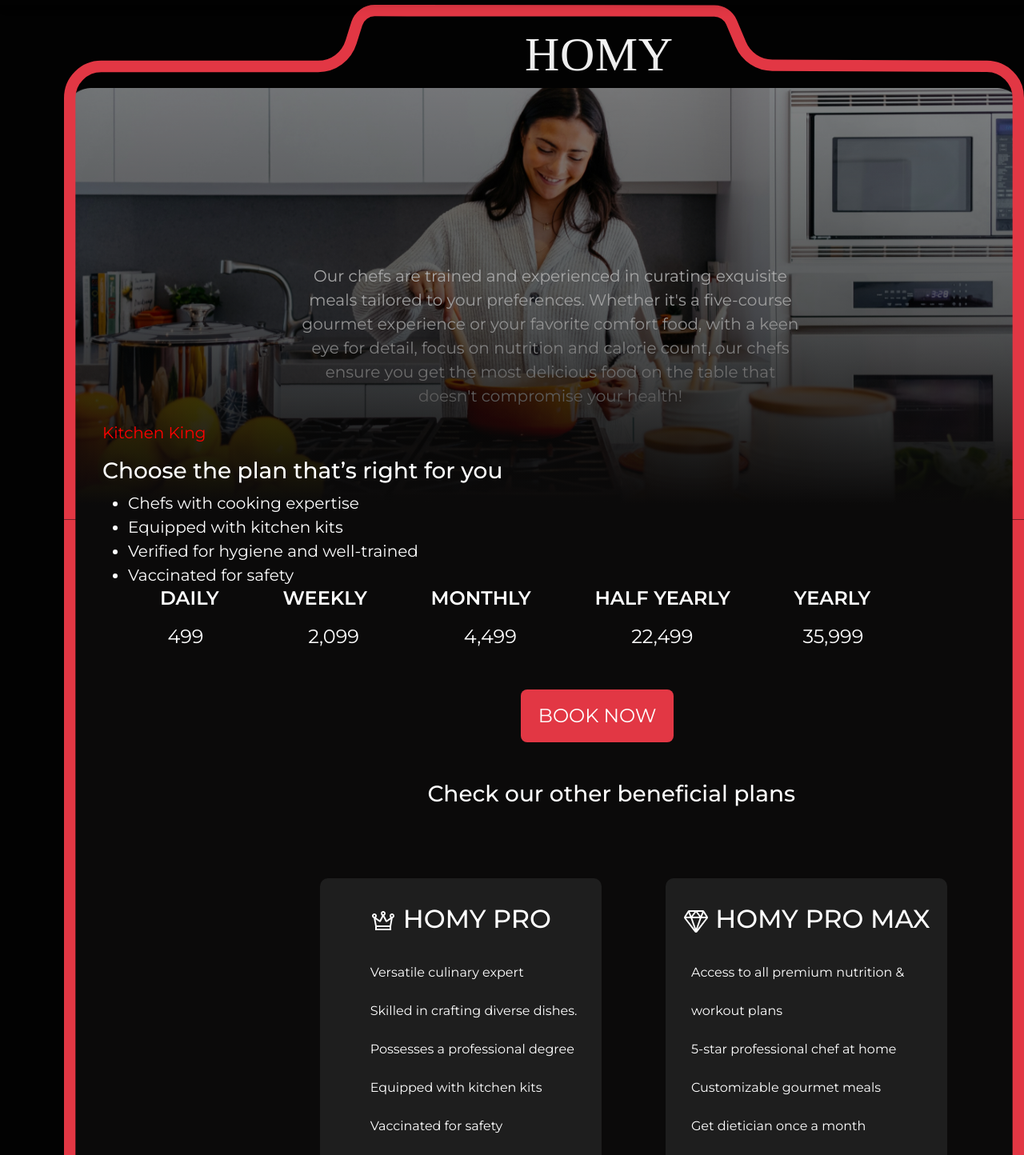
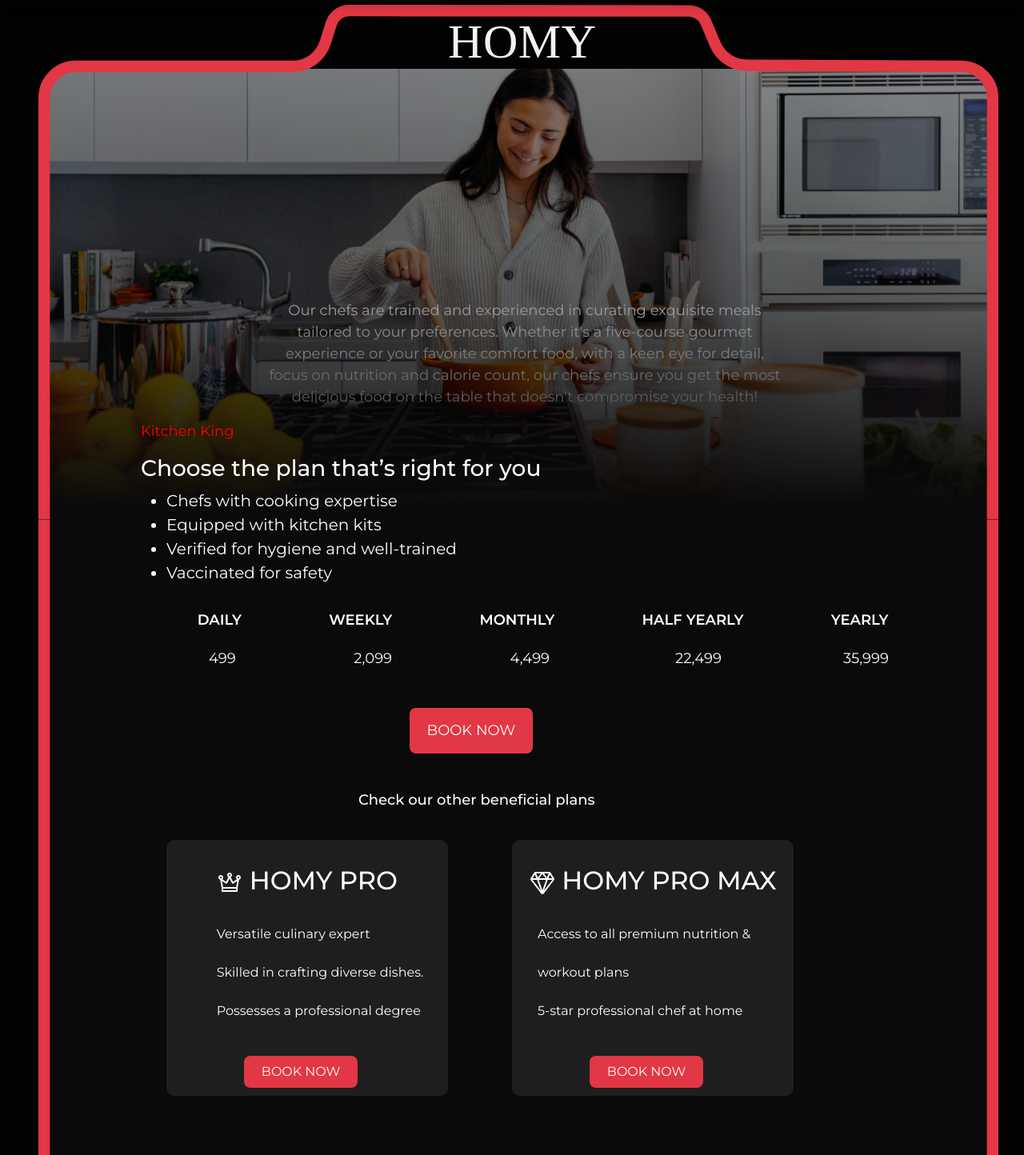
Before and after one commit to vanshika8750/The-Homy, a React (Vite) app: page /homy in a window 1280 px wide. Shown: the part 66-1510 px from the top of the page at 80% size. Built offline with nearby package versions, Linux system fonts and the light colour scheme.

Commit message:
changes made

```diff
--- a/src/Components/Banner/Banner.css
+++ b/src/Components/Banner/Banner.css
@@ -57,11 +57,14 @@ flex-shrink: 0;
 .connect-button .connect-btn:hover {
 	color: #020202;
 }
+.banner-title{
+    margin-right: 1rem;
+}
 .banner-title p{
     color: #FFF;
-text-align: right;
+text-align: center;
 font-family: Montserrat;
-font-size: 2rem;
+font-size: 1.5rem;
 font-style: normal;
 font-weight: 600;
 line-height: normal;
--- a/src/Pages/Dustguard/Dustguard.css
+++ b/src/Pages/Dustguard/Dustguard.css
@@ -254,3 +254,85 @@ text-align: center;
 		margin-top: 0 !important;
 	}
 }
+
+@media (max-width: 1280px) {
+	.DustGuard-top{
+		margin-left: 2rem;
+
+	}
+	.DustGuard-top img{
+		margin-left: 1.5rem;
+		width: 91%;
+
+	}
+
+	.DustGuard-bottom{
+		margin-left: 2rem;
+
+	}
+	.DustGuard-bottom img{
+		margin-left: 1.5rem;
+		width: 91%;
+
+	}
+
+	.DustGuard {
+		margin-left: -2rem;
+	}
+	.DustGuard-Heading {
+		margin-top: -1rem;
+
+		margin-left: 26.5em;
+	}
+	.DustGuard-content {
+		margin-left: 18rem;
+	}
+	.DustGuard-content p {
+		font-size: 18px;
+	}
+	.DustGuardimg img {
+		width: 96%;
+		margin-top: -1.5rem;
+		display: block;
+		margin-left: 1.5rem;
+	}
+	.DustGuard-features {
+		left: -10rem;
+	}
+	.DustGuard-price {
+		/* top: 95rem; */
+		margin-top: 2rem;
+		font-size: 18px;
+		left: 7rem;
+	}
+	.book-now-btn {
+		margin-left: 22rem !important;
+	}
+	.checkout-plans {
+		font-size: 18px;
+		margin-left: 18rem !important;
+	}
+	.DustGuard-cards {
+		top: 73rem;
+		left: 5rem;
+	}
+	.DustGuard-card {
+		height: 20rem;
+		margin-top: -5rem;
+	}
+	.middle {
+		display: none;
+	}
+	.book-btn {
+		margin-top: 1rem !important;
+		height: 2.5rem;
+		left: 0rem;
+	}
+	.Kitchen-button {
+		font-family: Montserrat;
+		position: absolute;
+		bottom: 3rem;
+		left: 35rem;
+		z-index: 1;
+	}
+}
--- a/src/Pages/Dustguard/Dustguard.jsx
+++ b/src/Pages/Dustguard/Dustguard.jsx
@@ -70,7 +70,7 @@ const DustGuard = () => {
 							<li>Lorem ipsum dolor sit amet.</li>
 							<li>Lorem ipsum dolor sit amet.</li>
 							<li>Lorem ipsum dolor sit amet.</li>
-							<li>Lorem ipsum dolor sit amet.</li>
+							<li className="middle">Lorem ipsum dolor sit amet.</li>
 						</ul>
 						<div className="connect-button book-btn">BOOK NOW</div>
 					</div>
@@ -82,8 +82,8 @@ const DustGuard = () => {
 						<ul>
 							<li>Lorem ipsum dolor sit amet.</li>
 							<li>Lorem ipsum dolor sit amet.</li>
-							<li>Lorem ipsum dolor sit amet.</li>
-							<li>Lorem ipsum dolor sit amet.</li>
+							<li >Lorem ipsum dolor sit amet.</li>
+							<li  className="middle">Lorem ipsum dolor sit amet.</li>
 						</ul>
 						<div className="connect-button book-btn">BOOK NOW</div>
 					</div>
@@ -95,8 +95,8 @@ const DustGuard = () => {
 						<ul>
 							<li>Lorem ipsum dolor sit amet.</li>
 							<li>Lorem ipsum dolor sit amet.</li>
-							<li>Lorem ipsum dolor sit amet.</li>
-							<li>Lorem ipsum dolor sit amet.</li>
+							<li className="middle">Lorem ipsum dolor sit amet.</li>
+							<li >Lorem ipsum dolor sit amet.</li>
 						</ul>
 						<div className="connect-button book-btn">BOOK NOW</div>
 					</div>
--- a/src/Pages/Homy/Homy.css
+++ b/src/Pages/Homy/Homy.css
@@ -305,3 +305,58 @@
 		margin-left: -2rem !important;
 	}
 }
+@media (max-width: 1280px) {
+	.KitchenKing-homy {
+
+		margin-left: -2rem;
+	}
+	.KitchenKing-homy-Heading {
+		margin-top: -1rem;
+
+		margin-left: 32rem;
+	}
+	.KitchenKing-homy-content {
+		margin-left: 18rem;
+	}
+	.KitchenKing-homy-content p {
+		font-size: 18px;
+	}
+	.KitchenKing-homyimg img {
+		width: 96%;
+		margin-top: -1.5rem;
+		display: block;
+		margin-left: .5rem;
+	}
+	.KitchenKing-homy-features {
+		left: -10rem;
+	}
+	.KitchenKing-homy-price {
+		/* top: 95rem; */
+		margin-top: 2rem;
+		font-size: 18px;
+		left: 7rem;
+	}
+	.book-now-btn {
+		margin-left: 22rem !important;
+	}
+	.checkout-plans {
+		font-size: 18px;
+		margin-left: 18rem !important;
+	}
+	.KitchenKing-homy-cards {
+		top: 30rem;
+		left: 10rem;
+	}
+	.KitchenKing-homy-card {
+		height: 20rem;
+		margin-top: -5rem;
+	}
+	.middle {
+		display: none;
+	}
+	.book-btn {
+		margin-top: 1rem !important;
+		height: 2.5rem;
+		left: 0rem;
+	}
+}
--- a/src/Pages/HomyPro/HomyPro.css
+++ b/src/Pages/HomyPro/HomyPro.css
@@ -304,3 +304,58 @@
 		height: 2.5rem;
 	}
 }
+@media (max-width: 1280px) {
+	.KitchenKing-homypro {
+
+		margin-left: -2rem;
+	}
+	.KitchenKing-homypro-Heading {
+		margin-top: -1rem;
+
+		margin-left: 28rem;
+	}
+	.KitchenKing-homypro-content {
+		margin-left: 18rem;
+	}
+	.KitchenKing-homypro-content p {
+		font-size: 18px;
+	}
+	.KitchenKing-homyproimg img {
+		width: 96%;
+		margin-top: -1.5rem;
+		display: block;
+		margin-left: .5rem;
+	}
+	.KitchenKing-homypro-features {
+		left: -10rem;
+	}
+	.KitchenKing-homypro-price {
+		/* top: 95rem; */
+		margin-top: 2rem;
+		font-size: 18px;
+		left: 7rem;
+	}
+	.book-now-btn {
+		margin-left: 22rem !important;
+	}
+	.checkout-plans {
+		font-size: 18px;
+		margin-left: 18rem !important;
+	}
+	.KitchenKing-homypro-cards {
+		top: 30rem;
+		left: 10rem;
+	}
+	.KitchenKing-homypro-card {
+		height: 20rem;
+		margin-top: -5rem;
+	}
+	.middle {
+		display: none;
+	}
+	.book-btn {
+		margin-top: 1rem !important;
+		height: 2.5rem;
+		left: 0rem;
+	}
+}
--- a/src/Pages/HomyProMax/HomyProMax.css
+++ b/src/Pages/HomyProMax/HomyProMax.css
@@ -304,3 +304,60 @@
 		margin-left: -2rem !important;
 	}
 }
+@media (max-width: 1280px) {
+	.KitchenKing-homypromax {
+
+		margin-left: -2rem;
+	}
+	.KitchenKing-homypromax-Heading {
+		margin-top: -1rem;
+		margin-left: 24.5rem;
+	}
+	.KitchenKing-homypromax-Heading h1{
+		font-size: 52px;
+	}
+	.KitchenKing-homypromax-content {
+		margin-left: 18rem;
+	}
+	.KitchenKing-homypromax-content p {
+		font-size: 18px;
+	}
+	.KitchenKing-homypromaximg img {
+		width: 96%;
+		margin-top: -1.5rem;
+		display: block;
+		margin-left: .5rem;
+	}
+	.KitchenKing-homypromax-features {
+		left: -10rem;
+	}
+	.KitchenKing-homypromax-price {
+		/* top: 95rem; */
+		margin-top: 3wrem;
+		font-size: 18px;
+		left: 7rem;
+	}
+	.book-now-btn {
+		margin-left: 22rem !important;
+	}
+	.checkout-plans {
+		font-size: 18px;
+		margin-left: 18rem !important;
+	}
+	.KitchenKing-homypromax-cards {
+		top: 30rem;
+		left: 10rem;
+	}
+	.KitchenKing-homypromax-card {
+		height: 20rem;
+		margin-top: -5rem;
+	}
+	.middle {
+		display: none;
+	}
+	.book-btn {
+		margin-top: 1rem !important;
+		height: 2.5rem;
+		left: 0rem;
+	}
+}
--- a/src/Pages/HomyProMax/HomyProMax.jsx
+++ b/src/Pages/HomyProMax/HomyProMax.jsx
@@ -92,8 +92,8 @@ const Homypromax = () => {
 								Access to all premium nutrition & workout plans
 							</li>
 							<li>5-star professional chef at home</li>
-							<li>Customizable gourmet meals</li>
-							<li>Get dietician once a month</li>
+							<li className="middle">Customizable gourmet meals</li>
+							<li className="middle">Get dietician once a month</li>
 						</ul>
 						<Link to="/homy">
 							<div className="connect-button book-btn">
--- a/src/Pages/Hygiene/Hygiene.css
+++ b/src/Pages/Hygiene/Hygiene.css
@@ -254,3 +254,85 @@ text-align: center;
 		margin-top: 0 !important;
 	}
 }
+
+@media (max-width: 1280px) {
+	.hygiene-top{
+		margin-left: 2rem;
+
+	}
+	.hygiene-top img{
+		margin-left: 1.5rem;
+		width: 91%;
+
+	}
+
+	.hygiene-bottom{
+		margin-left: 2rem;
+
+	}
+	.hygiene-bottom img{
+		margin-left: 1.5rem;
+		width: 91%;
+
+	}
+
+	.hygiene {
+		margin-left: -2rem;
+	}
+	.hygiene-Heading {
+		margin-top: -1rem;
+
+		margin-left: 26.5em;
+	}
+	.hygiene-content {
+		margin-left: 18rem;
+	}
+	.hygiene-content p {
+		font-size: 18px;
+	}
+	.hygieneimg img {
+		width: 96%;
+		margin-top: -1.5rem;
+		display: block;
+		margin-left: 1.5rem;
+	}
+	.hygiene-features {
+		left: -10rem;
+	}
+	.hygiene-price {
+		/* top: 95rem; */
+		margin-top: 2rem;
+		font-size: 18px;
+		left: 7rem;
+	}
+	.book-now-btn {
+		margin-left: 22rem !important;
+	}
+	.checkout-plans {
+		font-size: 18px;
+		margin-left: 18rem !important;
+	}
+	.hygiene-cards {
+		top: 73rem;
+		left: 5rem;
+	}
+	.hygiene-card {
+		height: 20rem;
+		margin-top: -5rem;
+	}
+	.middle {
+		display: none;
+	}
+	.book-btn {
+		margin-top: 1rem !important;
+		height: 2.5rem;
+		left: 0rem;
+	}
+	.Kitchen-button {
+		font-family: Montserrat;
+		position: absolute;
+		bottom: 3rem;
+		left: 35rem;
+		z-index: 1;
+	}
+}
--- a/src/Pages/KitchenKing/KitchenKing.css
+++ b/src/Pages/KitchenKing/KitchenKing.css
@@ -254,3 +254,85 @@ text-align: center;
 		margin-top: 0 !important;
 	}
 }
+
+@media (max-width: 1280px) {
+	.KitchenKing-top{
+		margin-left: 2rem;
+
+	}
+	.KitchenKing-top img{
+		margin-left: 1.5rem;
+		width: 91%;
+
+	}
+
+	.KitchenKing-bottom{
+		margin-left: 2rem;
+
+	}
+	.KitchenKing-bottom img{
+		margin-left: 1.5rem;
+		width: 91%;
+
+	}
+
+	.KitchenKing {
+		margin-left: -2rem;
+	}
+	.KitchenKing-Heading {
+		margin-top: -1rem;
+
+		margin-left: 26.5em;
+	}
+	.KitchenKing-content {
+		margin-left: 18rem;
+	}
+	.KitchenKing-content p {
+		font-size: 18px;
+	}
+	.KitchenKingimg img {
+		width: 96%;
+		margin-top: -1.5rem;
+		display: block;
+		margin-left: 1.5rem;
+	}
+	.KitchenKing-features {
+		left: -10rem;
+	}
+	.KitchenKing-price {
+		/* top: 95rem; */
+		margin-top: 2rem;
+		font-size: 18px;
+		left: 7rem;
+	}
+	.book-now-btn {
+		margin-left: 22rem !important;
+	}
+	.checkout-plans {
+		font-size: 18px;
+		margin-left: 18rem !important;
+	}
+	.KitchenKing-cards {
+		top: 73rem;
+		left: 5rem;
+	}
+	.KitchenKing-card {
+		height: 20rem;
+		margin-top: -5rem;
+	}
+	.middle {
+		display: none;
+	}
+	.book-btn {
+		margin-top: 1rem !important;
+		height: 2.5rem;
+		left: 0rem;
+	}
+	.Kitchen-button {
+		font-family: Montserrat;
+		position: absolute;
+		bottom: 3rem;
+		left: 35rem;
+		z-index: 1;
+	}
+}
```
